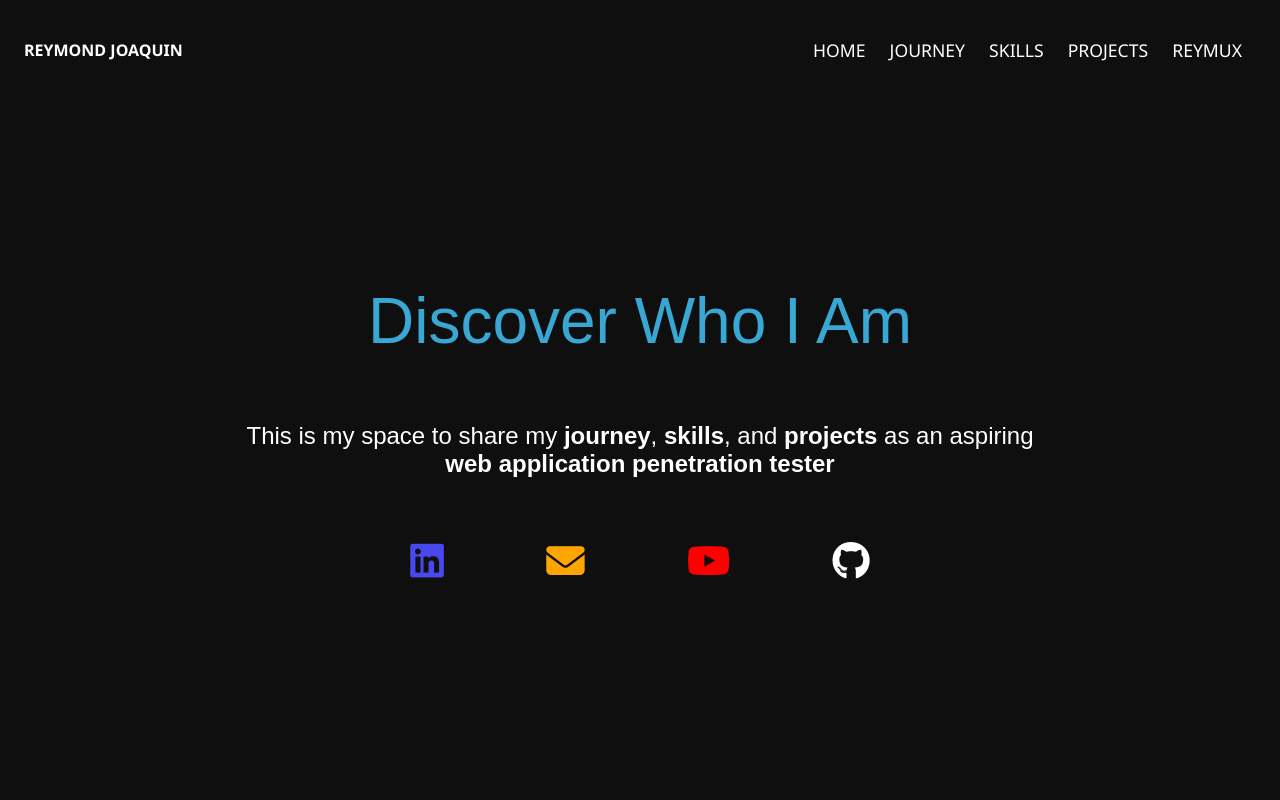
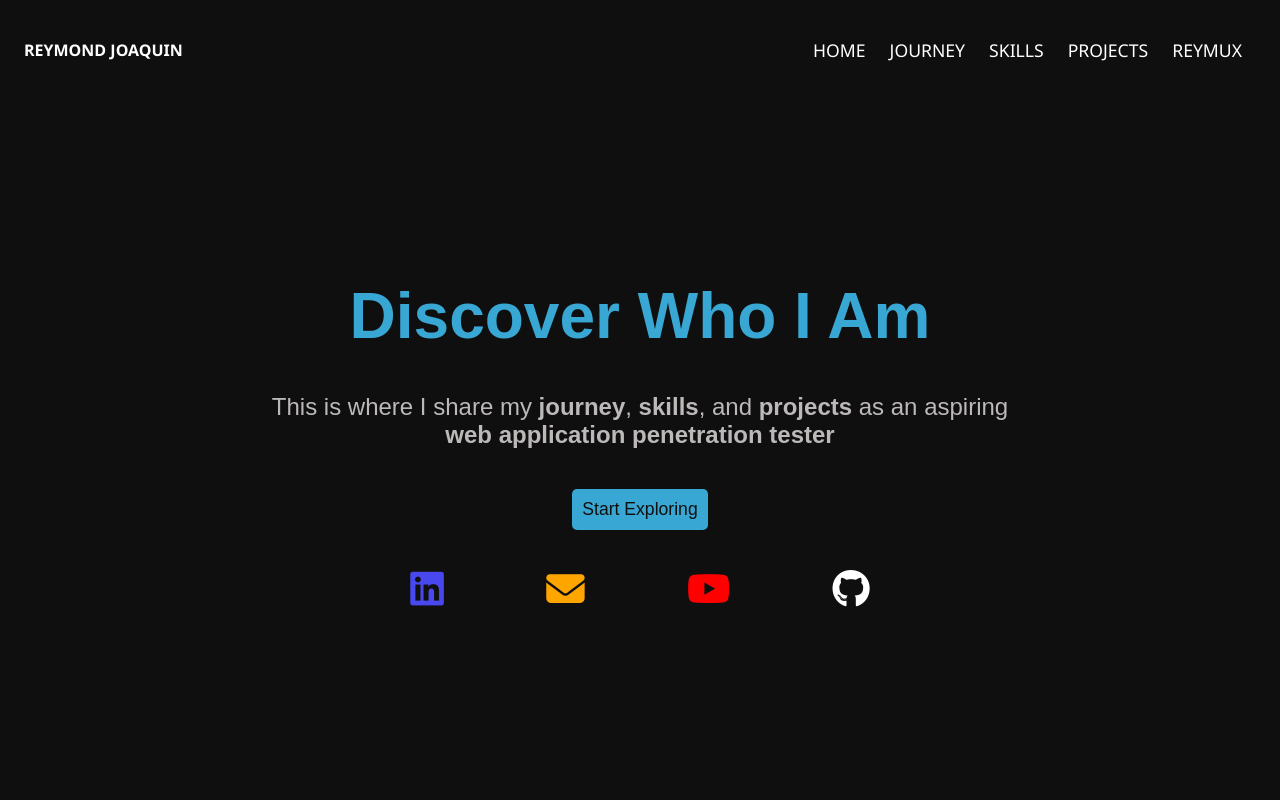
Before and after one commit to R3ym0nd0/Reymond-Portfolio, a plain HTML site: page index.html in a window 1280 px wide. Shown: the top 800 px of the page. Drawn offline with Linux system fonts and the light colour scheme.

Commit message:
v1.0.3: Hide Scrollbar | Add "Start Exploring" Button

```diff
--- a/css/style.css
+++ b/css/style.css
@@ -9,6 +9,14 @@
 
 html {
     scroll-padding-top: 81px;
+
+    scroll-behavior: smooth;
+    scrollbar-width: none; /*For Firefox to hide scroll bar*/
+    -ms-overflow-style: none;  /*For Old IE / Edge to  hide scroll bar*/
+}
+
+html::-webkit-scrollbar {
+  display: none; /* For Chrome, Edge, Safari to hide scroll bar*/
 }
 
 body {
@@ -19,7 +27,6 @@ body {
     font-family: 'Segoe UI';
 
     background-color: rgb(15, 15, 15);
-    scroll-behavior: smooth;
     user-select: none;
 }
 
@@ -45,20 +52,34 @@ main {
 }
 
 #hero > * {
-  margin-bottom: 4rem;
+  margin-bottom: 2.5rem;
 }
 
 #hero h1{
     font-size: clamp(0.875rem, 9vw, 5rem);
-    font-weight: lighter;
 }
 
 #hero p{
     max-width: 800px;
 
     font-size: clamp(0.600rem, 3.5vw, 1.5rem);
-    color: white;
+    color: rgb(189, 185, 185);
     text-align: center;
+}
+
+#start-button {
+    padding: 10px;
+
+    font-size: clamp(0.600rem, 1.1rem, 1.3rem);
+    text-decoration: none;
+    color: rgb(15, 15, 15);
+
+    background-color: rgb(57, 167, 211);
+    border-radius: 5px;
+}
+
+#start-button:hover {
+    background-color: rgb(42, 148, 190);
 }
 
 #profile-links {
@@ -507,6 +528,7 @@ main {
     border-radius: 15px;
     border: 3px solid rgb(57, 167, 211);
     cursor: pointer;
+    scrollbar-width: none;
 }
 
 #menu-bar {
--- a/index.html
+++ b/index.html
@@ -41,9 +41,11 @@
             <h1>Discover Who I Am</h1>
 
             <div id="hero-desc">
-                <p>This is my space to share my <strong>journey</strong>, <strong>skills</strong>, and <strong>projects</strong> as an aspiring</p>
+                <p>This is where I share my <strong>journey</strong>, <strong>skills</strong>, and <strong>projects</strong> as an aspiring</p>
                 <p><strong>web application penetration tester</strong></p>
             </div>
+
+            <a href="#home" id="start-button">Start Exploring</a>
 
             <div id="profile-links">
                 <a href="https://www.linkedin.com/in/reymond-joaquin-3b5954308" target="_blank">
@@ -622,7 +624,7 @@
 
         <div id="footer-info">
             <p>&copy 2025 Reymond Joaquin. All rights reserved.</p>
-            <p>v1.0.2 | Built with HTML, CSS, & JavaScript</p>
+            <p>v1.0.3 | Built with HTML, CSS, & JavaScript</p>
             <p>Design by Reymond Joaquin | Icons by <a href="https://fontawesome.com" target="_blank">FontAwesome</a></p>
         </div>
     </footer>
```
